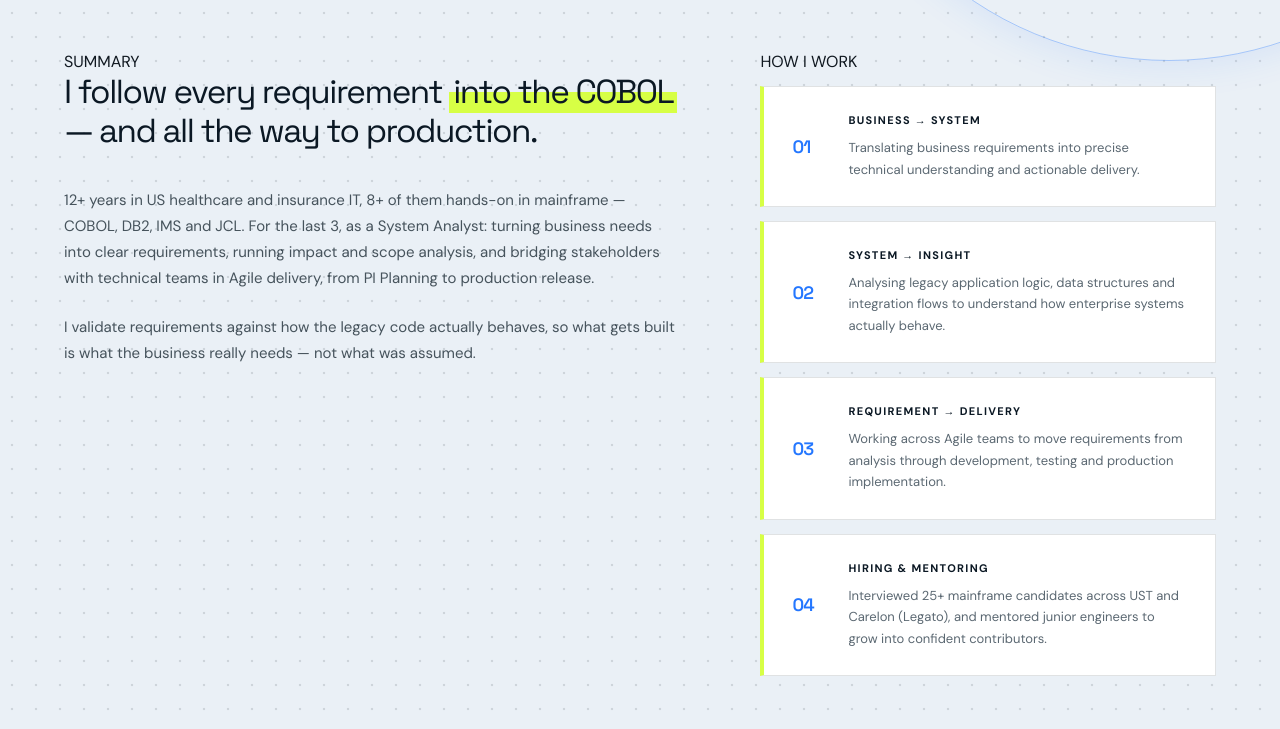
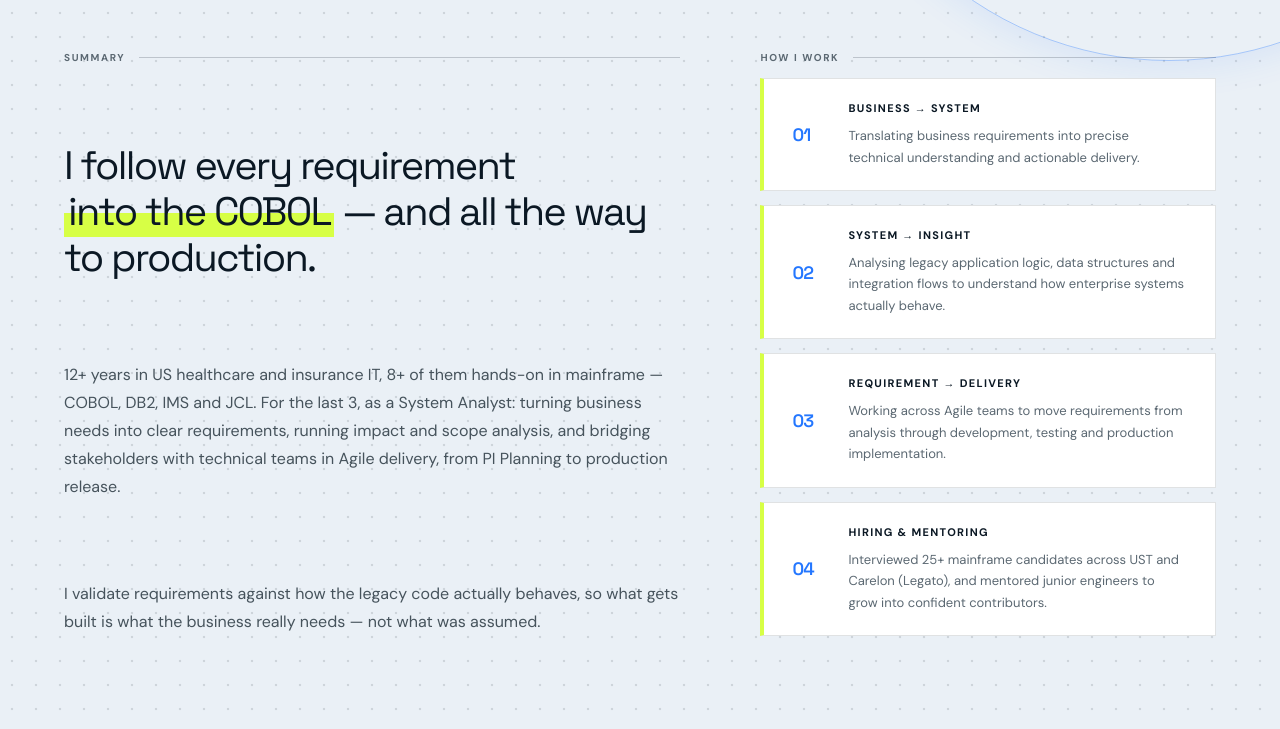
Before and after one commit to Sreyasmon-Shaji/Sreyasmon-Shaji.github.io, a plain HTML site: page index.html in a window 1280 px wide. Shown: the part 1111-1840 px from the top of the page. Drawn offline with Linux system fonts and the light colour scheme.

Commit message:
Update style.css

```diff
--- a/style.css
+++ b/style.css
@@ -286,9 +286,9 @@ a {
     vertical-align: 1px;
 }
 
-/* Orbit labels are positioned around the orbit. The "stakeholder
-   management" label sits slightly outside the right edge so it
-   never touches the 12+ circle. */
+/* All orbit labels are kept INSIDE the orbit's own box (0%–100%)
+   so they can never be pushed past the edge of the viewport on
+   narrower desktop widths. */
 
 .label-one {
     top: 5%;
@@ -650,7 +650,7 @@ a {
     overflow: hidden;
     background-color: #eaf0f6;
     color: var(--dark);
-    padding: 120px 5vw 130px;
+    padding: 120px 5vw;
     background-image: radial-gradient(rgba(11,24,36,0.13) 1.3px, transparent 1.6px);
     background-size: 24px 24px;
 }
@@ -726,13 +726,17 @@ a {
 
 .about-intro {
     max-width: 730px;
+    display: flex;
+    flex-direction: column;
+    justify-content: space-between;
+    gap: 24px;
 }
 
 .about-intro p {
-    font-size: 15px;
+    font-size: 16px;
     line-height: 1.75;
     color: #46535c;
-    margin-bottom: 22px;
+    margin: 0;
 }
 
 .about-intro p strong {
@@ -742,11 +746,10 @@ a {
 
 .about-intro .large-copy {
     font-family: "Space Grotesk", sans-serif;
-    font-size: clamp(26px, 2.6vw, 40px);
-    line-height: 1.18;
+    font-size: clamp(28px, 3.1vw, 46px);
+    line-height: 1.16;
     color: var(--navy);
     letter-spacing: -0.045em;
-    margin-bottom: 36px;
 }
 
 .about-intro .large-copy .hl {
@@ -763,19 +766,18 @@ a {
     gap: 14px;
 }
 
-.about-focus-label {
+.about-label {
     display: flex;
     align-items: center;
     gap: 14px;
     flex: none;
-    margin-bottom: 4px;
     font-size: 10px;
     font-weight: 900;
     letter-spacing: 0.16em;
     color: #5b6872;
 }
 
-.about-focus-label::after {
+.about-label::after {
     content: "";
     flex: 1;
     height: 1px;
@@ -788,7 +790,7 @@ a {
     display: grid;
     grid-template-columns: 38px 1fr;
     gap: 18px;
-    padding: 26px 28px;
+    padding: 22px 28px;
     border: 1px solid rgba(11,24,36,0.12);
     border-left: 4px solid var(--lime);
     background: #fff;
```
